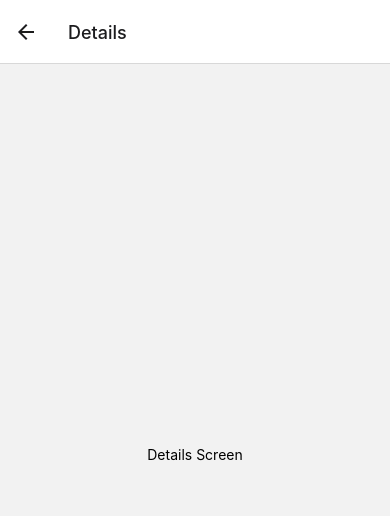
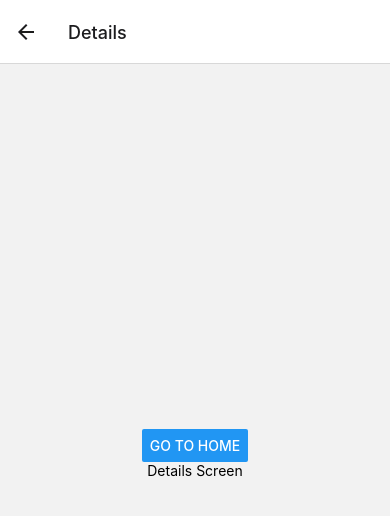
Before and after one commit to RyanChadly/WeatherApp, a React Native app: screen /Details in a window 390 px wide. Shown: the top 516 px of the page. Built offline with nearby package versions, Linux system fonts and the light colour scheme.

Commit message:
navigation to home

```diff
--- a/components/details-screen.tsx
+++ b/components/details-screen.tsx
@@ -1,8 +1,9 @@
-import { View, Text, StyleSheet } from "react-native";
+import { View, Text, StyleSheet, Button } from "react-native";
 
-export function DetailsScreen() {
+export function DetailsScreen({ navigation }) {
   return (
     <View style={styles.container}>
+      <Button title="Go to Home" onPress={() => navigation.navigate("Home")} />
       <Text>Details Screen</Text>
     </View>
   );
```
